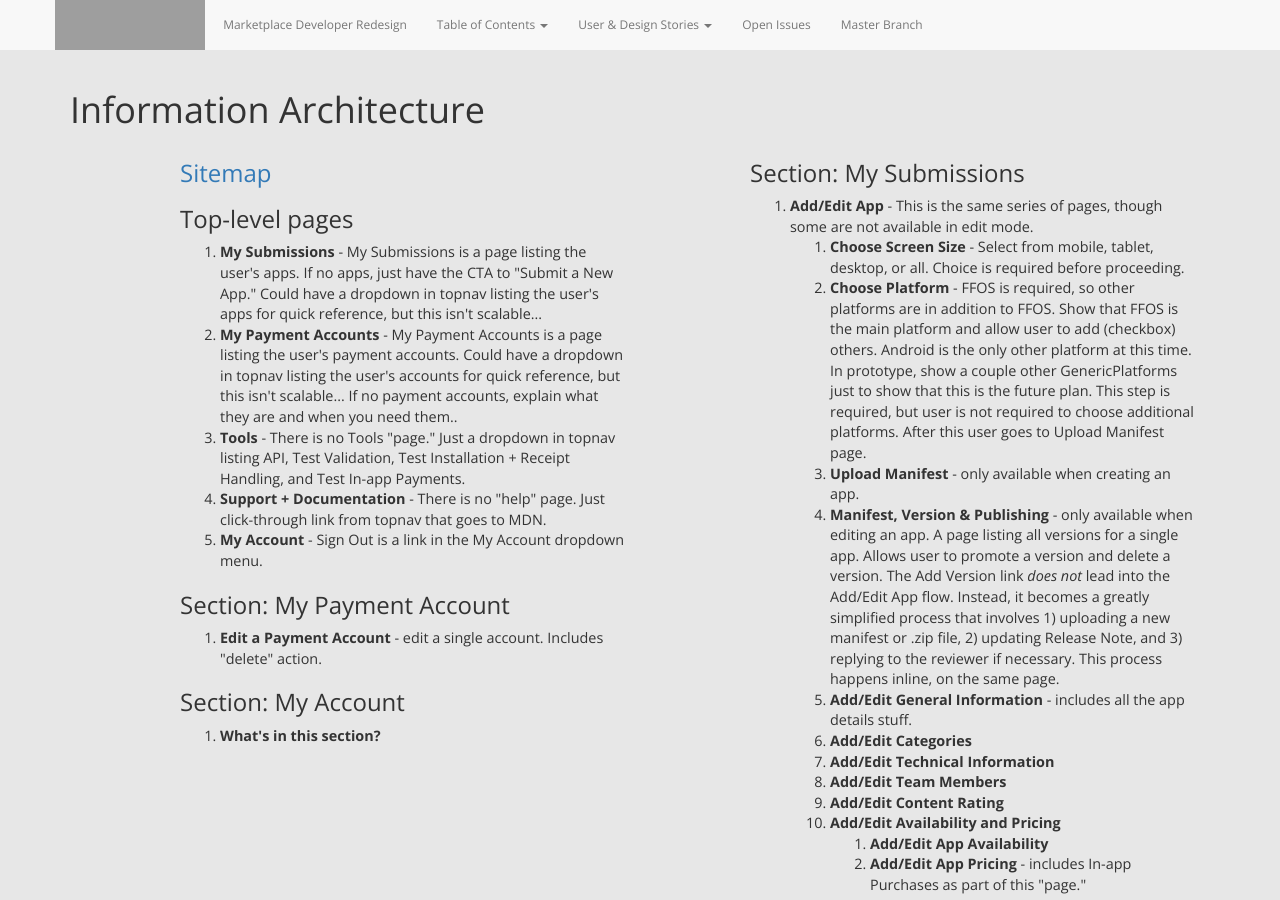
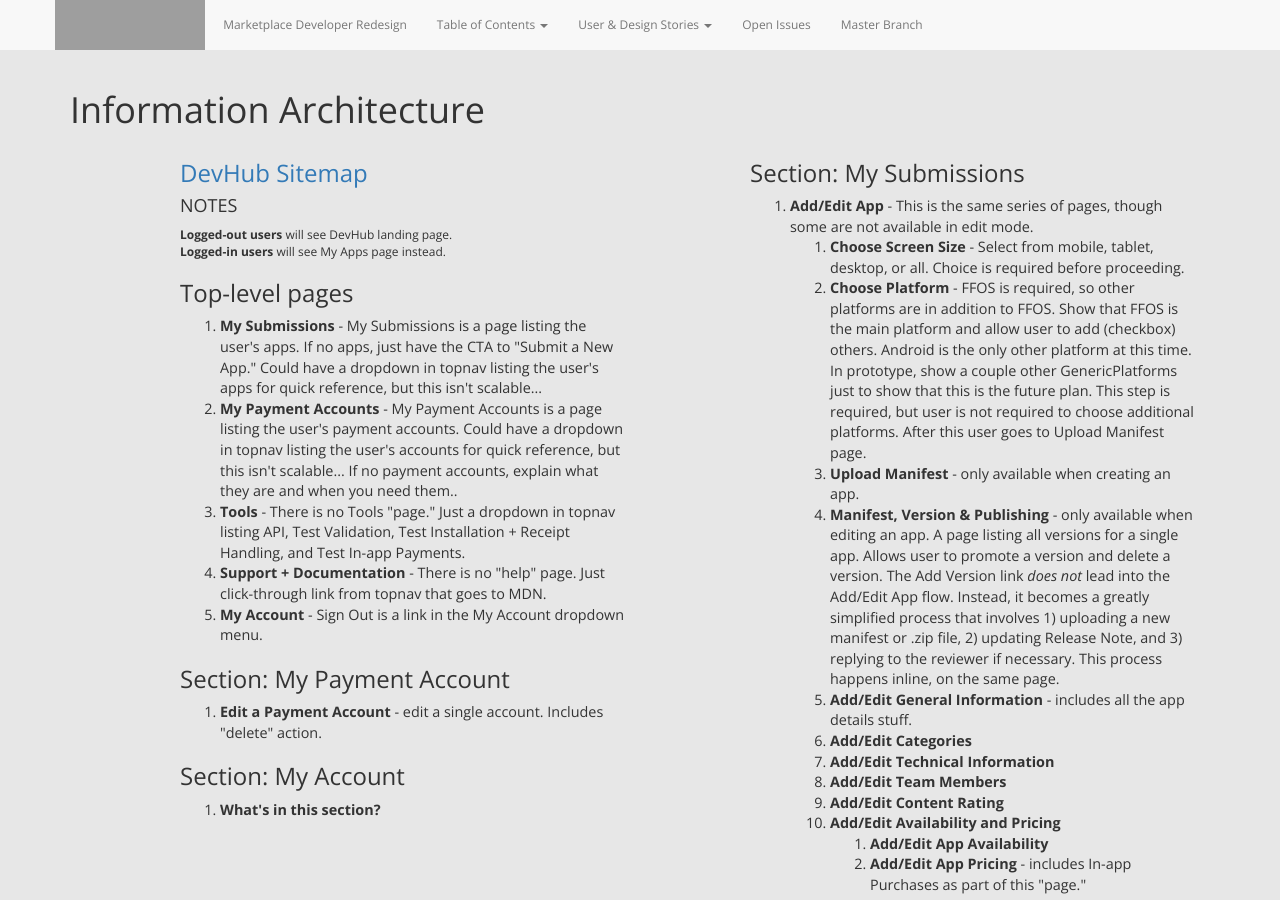
Before and after one commit to MarketplaceUX/devhub-redesign, a Jekyll site: the page built from informationArchitecture.html, in a window 1280 px wide and 900 px high. Built offline with Jekyll 4.4.1, drawn with Linux system fonts in a browser that asks for light colours; nearby versions of some CDN libraries; grey boxes are pictures that could not be loaded.

Commit message:
Update sitemap

```diff
--- a/informationArchitecture.html
+++ b/informationArchitecture.html
@@ -6,7 +6,10 @@ multipage: false
 <div class="container">
 	<h1>Information Architecture</h1>
 	<div class="col-sm-6 col-md-6 col-lg-5 col-lg-offset-1">
-		<h2><a href="img/sitemap.pdf" target="_blank">Sitemap</a></h2>
+		<h2><a href="img/sitemap.pdf" target="_blank">DevHub Sitemap</a></h2>
+
+		<h4>NOTES</h4>
+		<p><b>Logged-out users</b> will see DevHub landing page. <br/><b>Logged-in users</b> will see My Apps page instead.</p>
 
 		<h2>Top-level pages</h2>
 		<ol class="longText">
```
Also changed, not shown: 1 other file.
